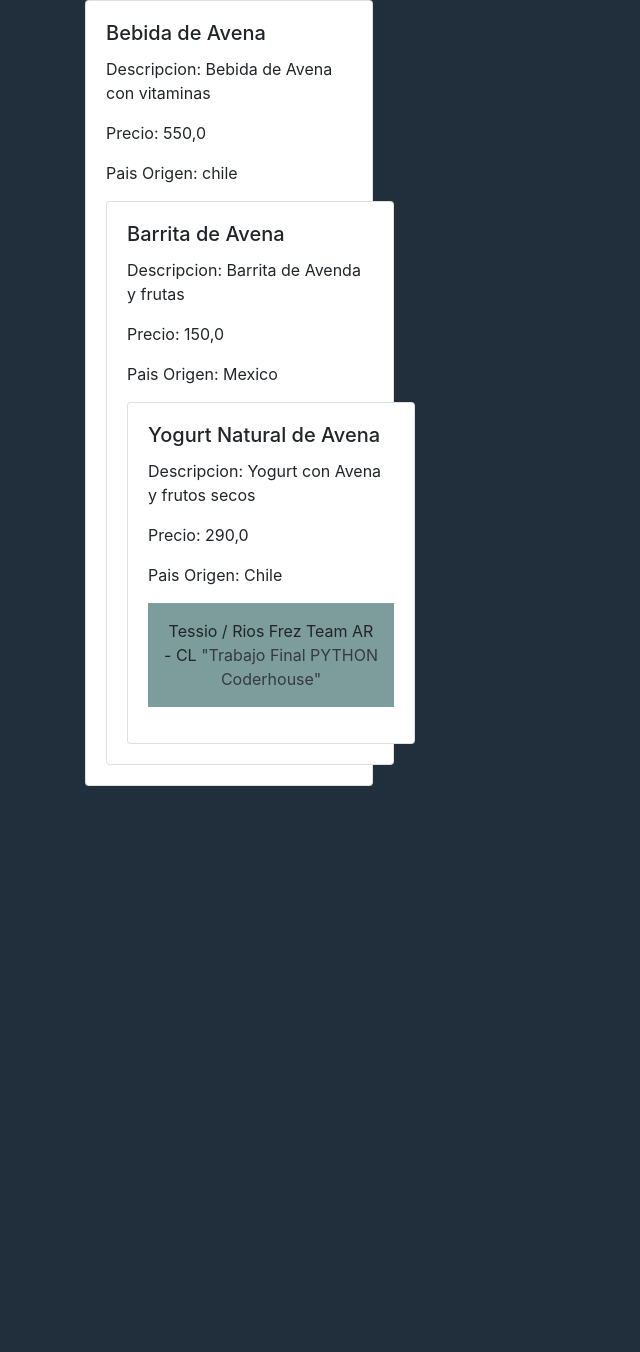
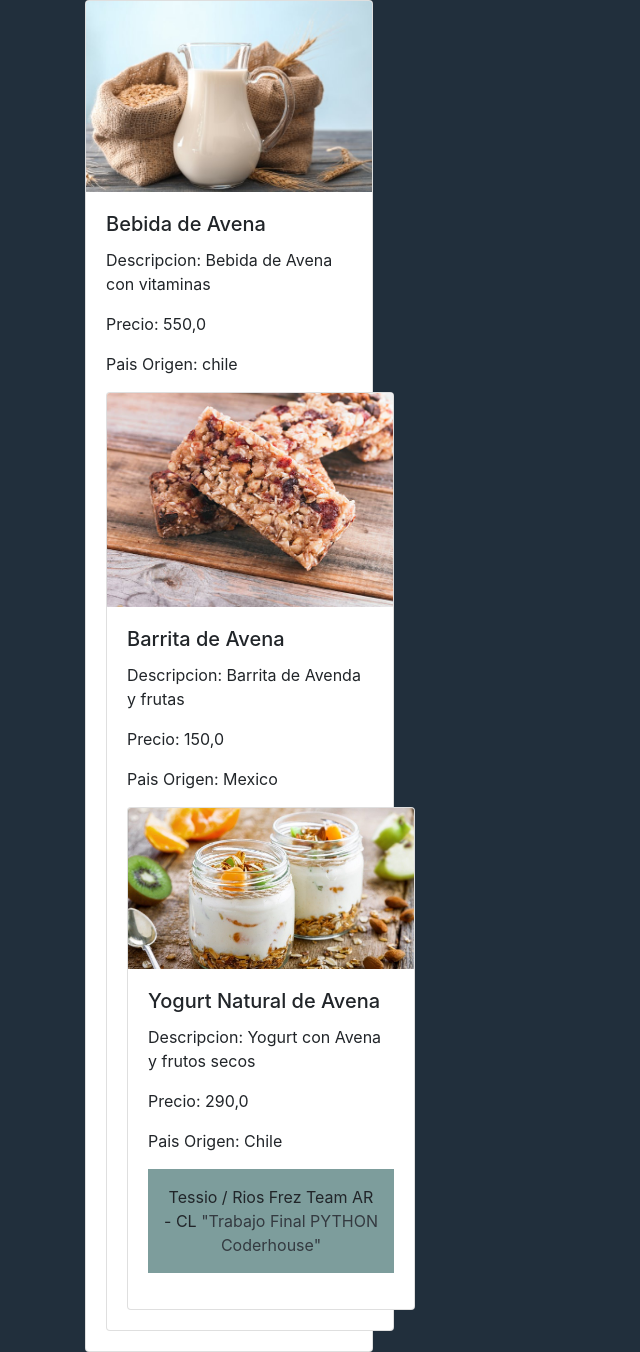
Before and after one commit to joseignaciotessio/Entrega1-Rios-Perez-Tessio, a Django app: template proyecto_final/templates/search_any_products.html in a window 1280 px wide; the page is wider, and only the part inside the window is pictured. Shown: the part 92-1444 px from the top of that part, without its empty margins (0-640 px from the left). Before the commit the page ends 878 px from the top of that part, so only its background shows below. Run offline with Django 4.2, Linux system fonts and the light colour scheme; the template is opened without the code that fills it: values that come from a table or form of the project are taken from there, others are empty; data comes from the database, SQL or seed files in the repository.

Commit message:
Correccion BUSCAR search products. venia sin la imagen

```diff
--- a/proyecto_final/templates/search_any_products.html
+++ b/proyecto_final/templates/search_any_products.html
@@ -10,7 +10,11 @@
     {% for i in Healthdrink %}
 
     <div class="card" style="width: 18rem;">
-
+        {% if i.image %}
+            <img src="{{i.image.url}}" class="card-img-top">
+            {% else %}
+            <img src="https://img.freepik.com/vector-premium/etiqueta-sello-verde-100-ciento-natural-productos-aditivos-ni-conservantes_101884-1703.jpg" class="card-img-top">
+            {% endif %}
     <div class="card-body">
             <h5 class="card-title">{{i.name}}</h5>
             <p class="card-text">Descripcion: {{i.description}}</p>
```
